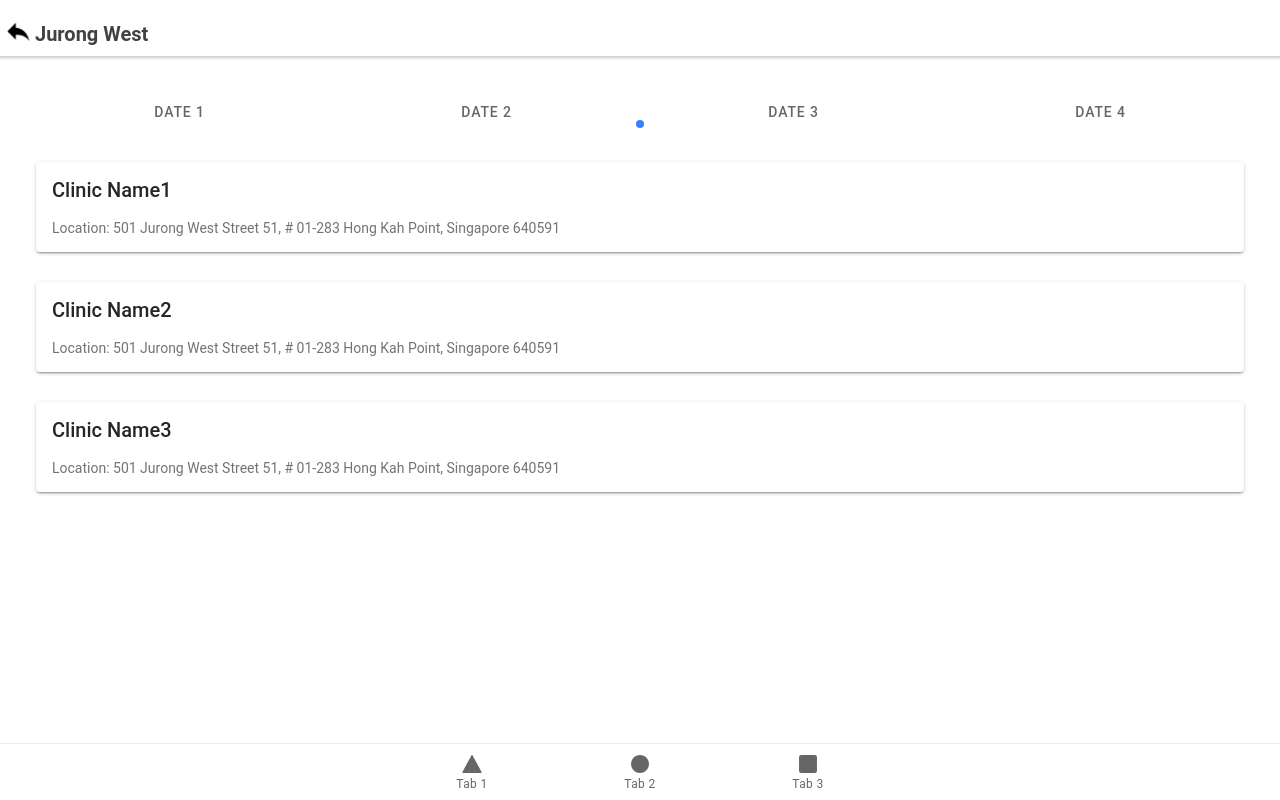
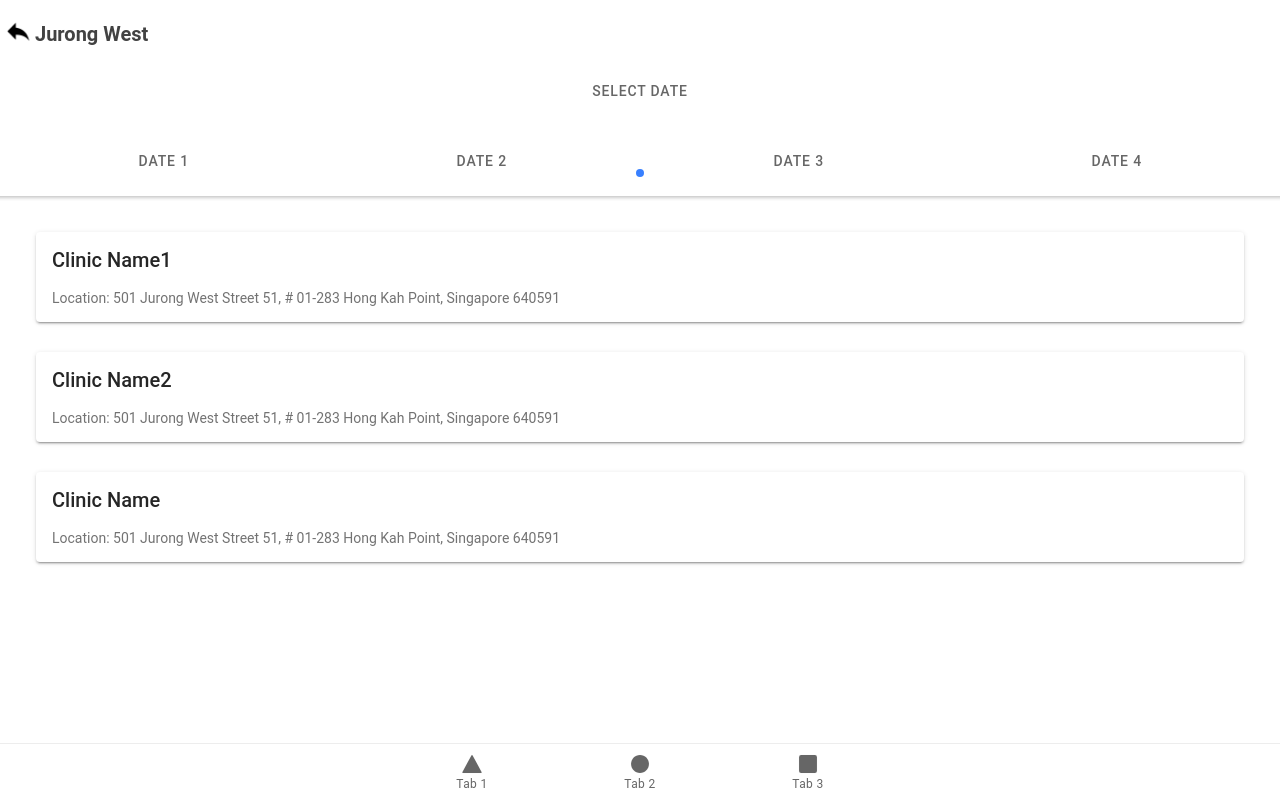
Before and after one commit to johnewong/CZ2006-Frontend, a React (Create React App) app: page /SearchResult in a window 1280 px wide. Built offline with nearby package versions, Linux system fonts and the light colour scheme.

Commit message:
mx update

```diff
--- a/src/pages/SearchResult.tsx
+++ b/src/pages/SearchResult.tsx
@@ -44,9 +44,19 @@ const SearchResult: React.FC = () => {
           </IonRow>
           </IonToolbar>
           </IonHeader>
-      <IonContent fullscreen className="ion-padding ion-text-center">
-        <IonGrid>
+          <IonHeader>
+            <IonToolbar>
               <IonRow>
+                <IonCol>
+                  <IonSegment>
+                    <IonSegmentButton style = {{height: "60px"}}>
+                      Select Date
+                    </IonSegmentButton>
+                  </IonSegment>
+                </IonCol>
+              </IonRow>
+            <IonRow>
+
                 <IonCol>
                   <IonSlides pager ={true} options={slideOpts}>
                     <IonSlide>
@@ -60,6 +70,12 @@ const SearchResult: React.FC = () => {
                   </IonSlides>
                 </IonCol>
             </IonRow>
+
+          </IonToolbar>
+      </IonHeader>
+      <IonContent fullscreen className="ion-padding ion-text-center">
+        <IonGrid>
+
           <IonRow>
             <IonCol>
               <IonCard>
@@ -92,7 +108,7 @@ const SearchResult: React.FC = () => {
             <IonCol>
               <IonCard>
                 <IonCardHeader>
-                  <IonCardTitle class = "ion-text-left">Clinic Name3</IonCardTitle>
+                  <IonCardTitle class = "ion-text-left">Clinic Name</IonCardTitle>
                 </IonCardHeader>
 
                 <IonCardContent class = "ion-text-left">
```
Lines whose indentation alone changed are shown as unchanged.
